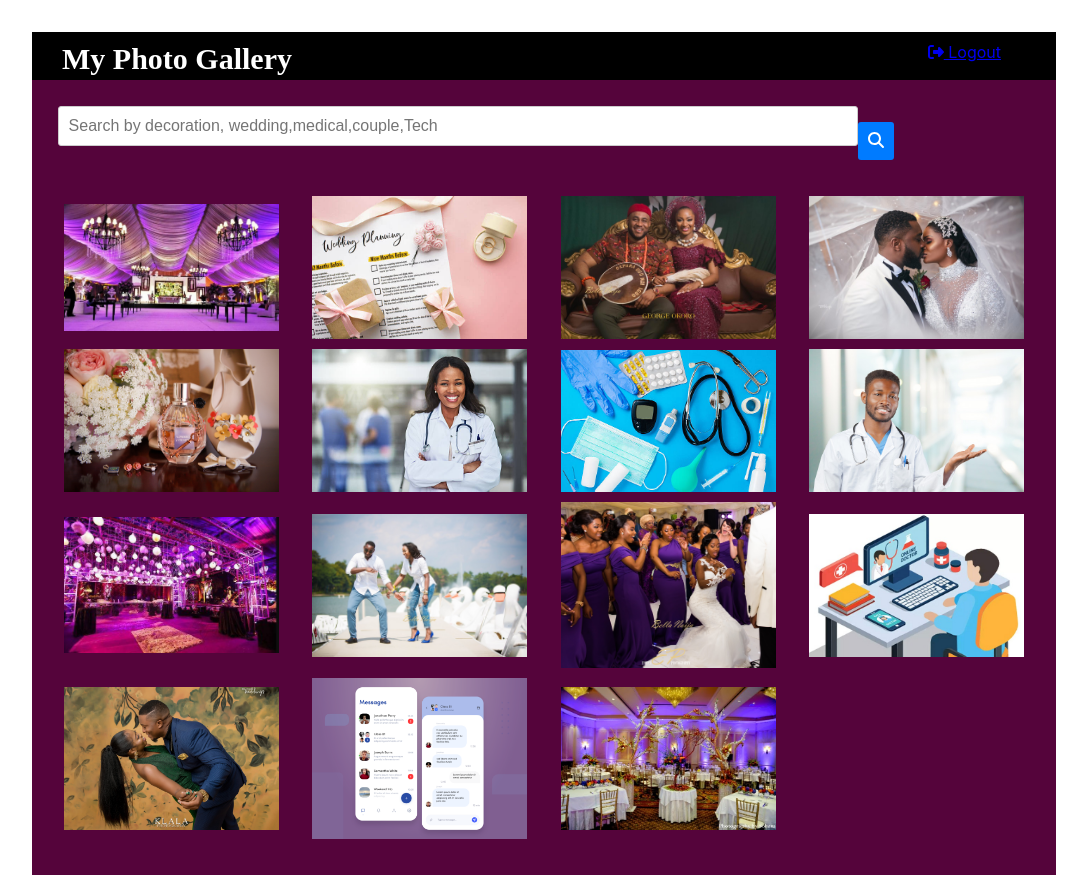
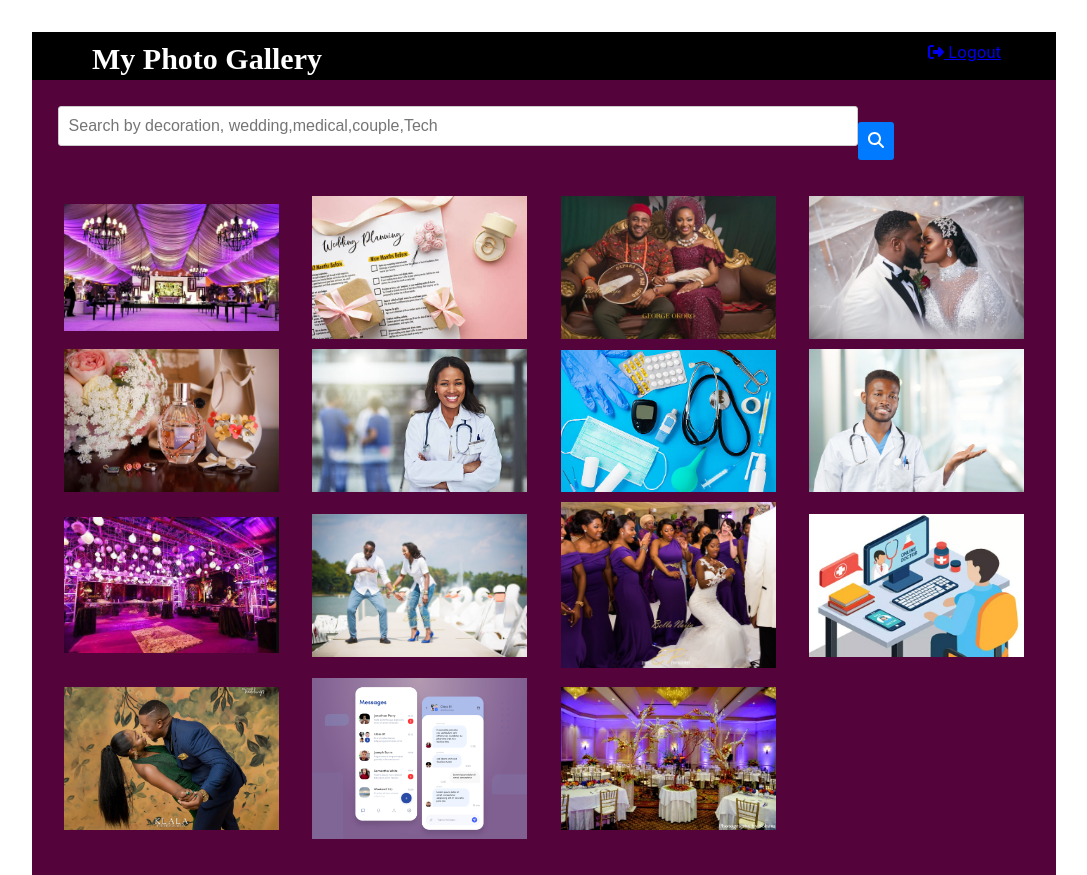
Before and after one commit to moromoke01/imageGallery, a React (Create React App) app: page /HomePage in a window 1280 px wide. Shown: the whole page, without its empty margins (96-1183 px from the left). Built offline with nearby package versions, Linux system fonts and the light colour scheme.

Commit message:
Update Navbar.css

```diff
--- a/src/Components/navbar/Navbar.css
+++ b/src/Components/navbar/Navbar.css
@@ -21,9 +21,9 @@
     font-family: Freehand521 BT;
     text-align: left;
     font-size: 30px;
-    margin-bottom: 30px;
+     margin-block-end: 30px;
     margin-block-start: 10px;
-    margin-left: 1em;
+    margin-left: 2em;
 }
  .nav-item{
     position: absolute;
```
